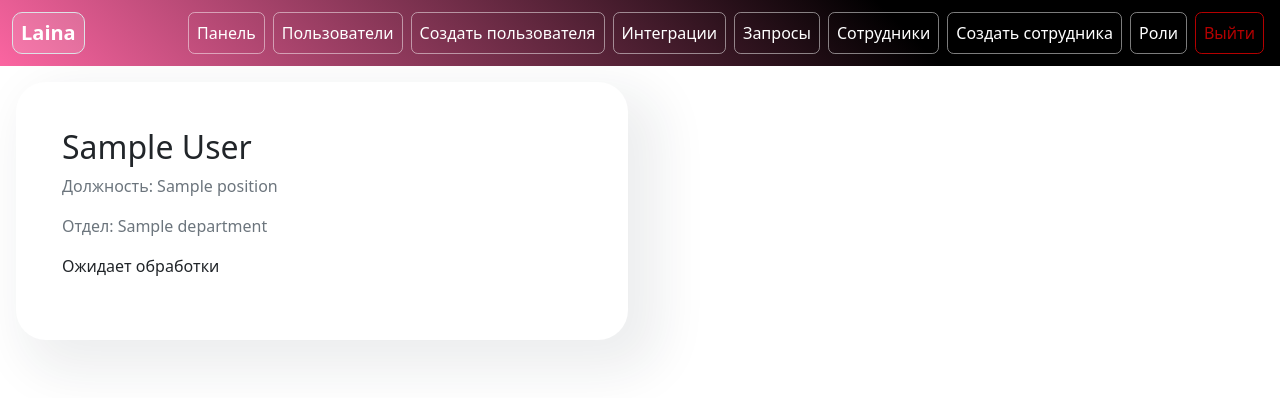
After one commit to Mara8647/web-trash, a Flask app: template templates/requests.html in a window 1280 px wide. The commit adds this page. Shown: the top 398 px of the page. Run offline with Flask 3, Linux system fonts and the light colour scheme; the template is opened without the code that fills it: most values are stand-ins (such as "Sample title", 1, 10 or a date in 2020); parts of the project's set-up code (start-up, migrations or seed data) failed here and were passed over.

Commit message:
Started work on requests, need to add 'approve' and 'reject' actions

```diff
--- a/main.py
+++ b/main.py
@@ -134,6 +134,17 @@ def create_user():
 def integrations():
     return render_template('integrations.html', access=sess["access"])
 
+@app.route("/requests")
+@login_required
+def requests():
+    with SessionLocal() as session:
+        requests = session.query(Employee).filter(Employee.request_status == "pending")
+    return render_template('requests.html', requests=requests, access=sess["access"])
+
+@app.route("/api/handle_request", methods=['GET'])
+def handle_request():
+    print(":3")
+
 @app.route("/employees")
 @login_required
 def employees():
@@ -229,4 +240,4 @@ def logout():
 
 if __name__ == "__main__":
     init_db()
-    app.run(debug=True, host='0.0.0.0', port=5000, ssl_context=('cert.pem', 'key.pem'))
+    app.run(debug=True, host='0.0.0.0', port=50, ssl_context=('cert.pem', 'key.pem'))
--- a/templates/base.html
+++ b/templates/base.html
@@ -28,6 +28,9 @@
                         <a style="border: #ffffff7c solid 1px; border-radius: 5pt; color:#ffffff" class="nav-link" href="/integrations">Интеграции</a>
                     </li>
                     <li class="nav-item p-1">
+                        <a style="border: #ffffff7c solid 1px; border-radius: 5pt; color:#ffffff" class="nav-link" href="/requests">Запросы</a>
+                    </li>
+                    <li class="nav-item p-1">
                         <a style="border: #ffffff7c solid 1px; border-radius: 5pt; color:#ffffff" class="nav-link" href="/employees">Сотрудники</a>
                     </li>
                     <li class="nav-item p-1">
--- /dev/null
+++ b/templates/requests.html
@@ -0,0 +1,29 @@
+{% extends "base.html" %}
+{% block title %}Запросы{% endblock %}
+{% block content %}
+<style>
+    .created-card { max-width: 880px; background: white; border: 1px solid var(--line); border-radius: 30px; padding: 38px; box-shadow: 20px 20px 50px 12px rgba(23,32,51,.08); }
+    .card-head { display: flex; justify-content: space-between; margin-bottom: 16px; }
+    .card-head h3{ font-size: 18px; font-weight: 800; margin: 0; }
+</style>
+<div class="row g-4 p-3">
+  {% for request in requests %}
+      <div class="col-lg-6">
+        <div class="created-card">
+          <div class="d-flex justify-content-between align-items-start gap-3 p-2">
+            <div>
+              <h2>{{ request.full_name }}</h2>
+              <p class="text-secondary">Должность: {{ request.position }}</p>
+              <p class="text-secondary">Отдел: {{ request.department }}</p>
+              <p>Ожидает обработки</p>
+              {% if access=="admin" %}
+              <button class="btn btn-danger" id="rejectButton">Отклонить</button>
+              <button class="btn btn-success" id="approveButton">Принять</button>
+              {% endif %}
+            </div>
+          </div>
+        </div>
+      </div>
+  {% endfor %}
+</div>
+{% endblock %}
```
